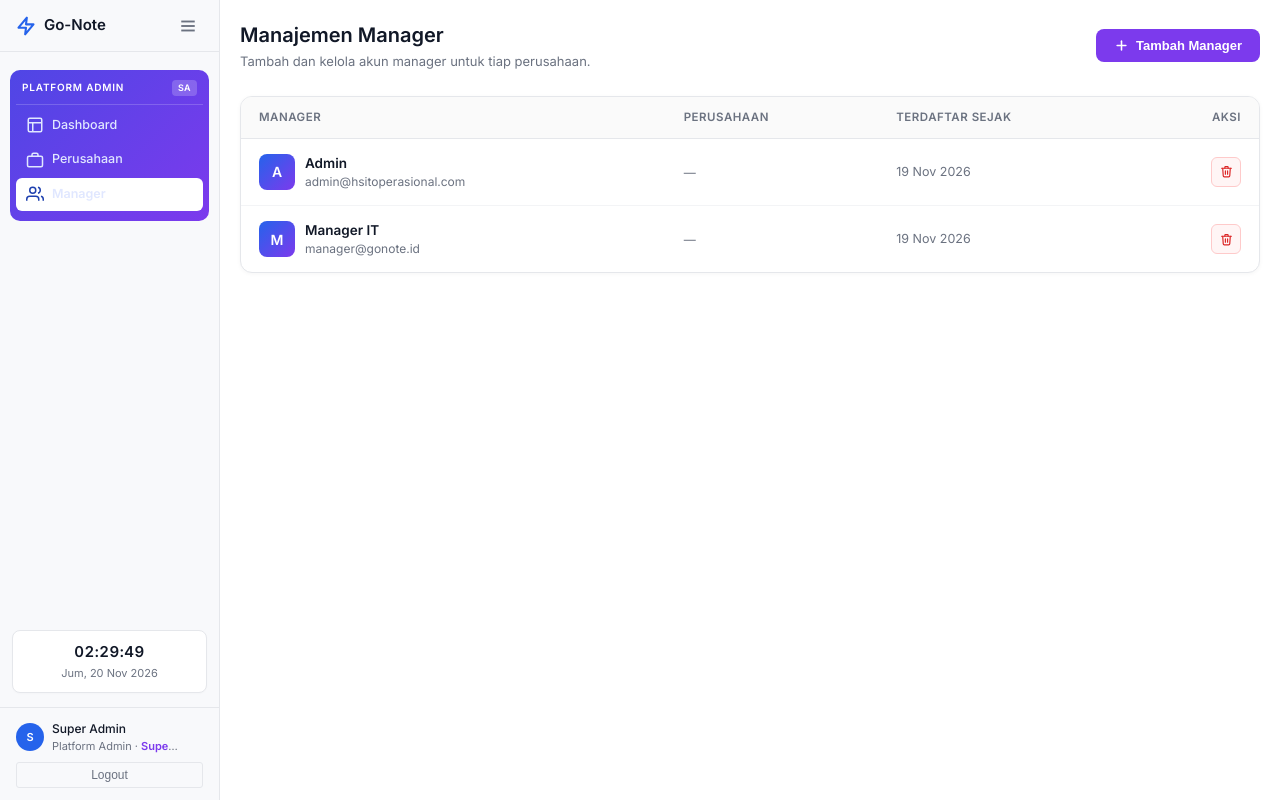
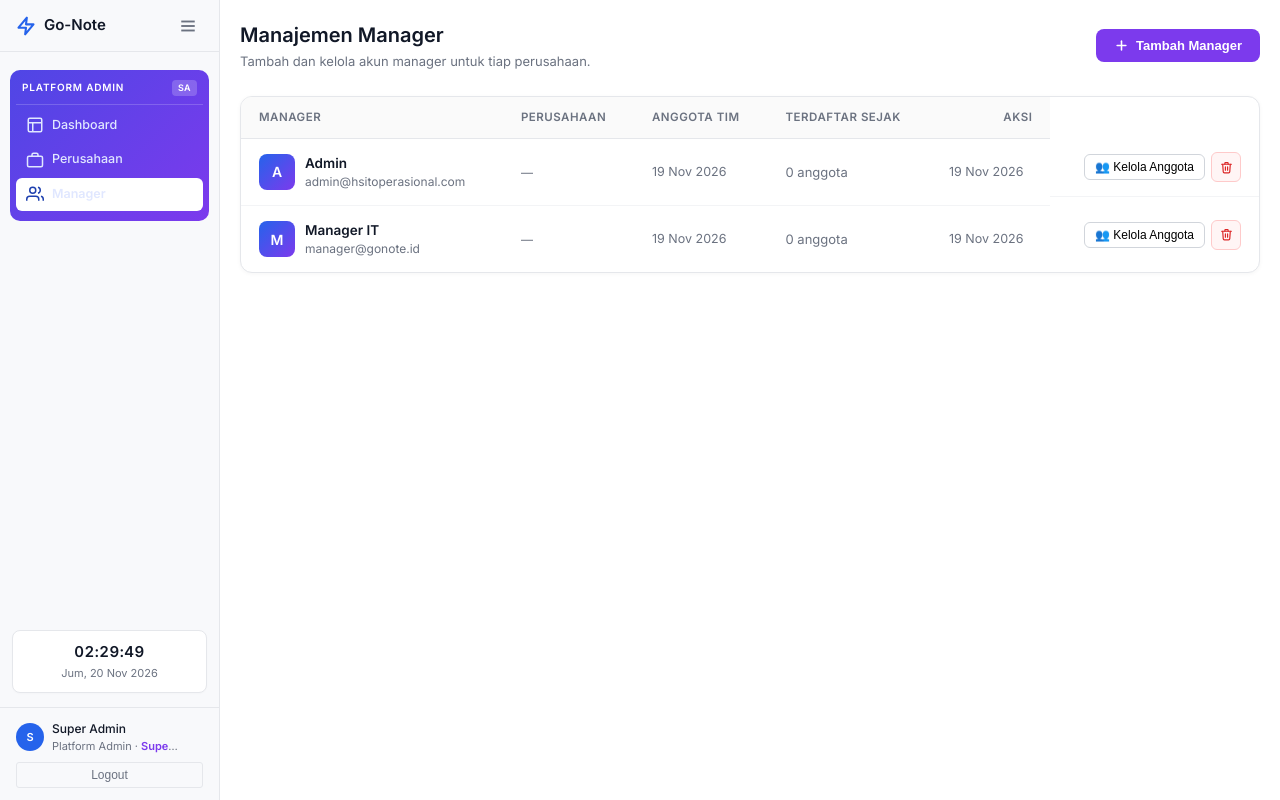
Before and after one commit to AryaYoo/go-note-it-ticket, a Laravel app: page /superadmin/managers in a window 1280 px wide. Run offline with Laravel 12, Linux system fonts and the light colour scheme; a user stored in the database is signed in; data comes from the database, SQL or seed files in the repository; style sheets or scripts are compiled from the project's sources; some libraries are stand-ins or nearby versions.

Commit message:
Add division-based access: manager_id on users, CompanyScope filter by team, assign staff UI

```diff
--- a/app/Http/Controllers/SuperAdminController.php
+++ b/app/Http/Controllers/SuperAdminController.php
@@ -221,13 +221,19 @@ class SuperAdminController extends Controller
     public function managers()
     {
         $managers = User::where('role', 'manager')
-            ->with('company')
+            ->with(['company', 'staff'])
             ->orderBy('name')
             ->paginate(10);
 
         $companies = Company::where('is_active', true)->orderBy('name')->get();
 
-        return view('superadmin.managers', compact('managers', 'companies'));
+        // Semua staff per company untuk modal assign
+        $allStaff = User::where('role', 'staff')
+            ->orderBy('name')
+            ->get()
+            ->groupBy('company_id');
+
+        return view('superadmin.managers', compact('managers', 'companies', 'allStaff'));
     }
 
     public function storeManager(Request $request)
@@ -267,4 +273,27 @@ class SuperAdminController extends Controller
         return redirect()->route('superadmin.managers')
             ->with('success', 'Manager berhasil dihapus.');
     }
+
+    public function assignStaff(Request $request, User $user)
+    {
+        if ($user->role !== 'manager') {
+            return redirect()->route('superadmin.managers')->with('error', 'User bukan manager.');
+        }
+
+        $staffIds = $request->input('staff_ids', []);
+
+        // Lepas semua staff lama dari manager ini
+        User::where('manager_id', $user->id)->update(['manager_id' => null]);
+
+        // Assign staff baru
+        if (!empty($staffIds)) {
+            User::whereIn('id', $staffIds)
+                ->where('role', 'staff')
+                ->where('company_id', $user->company_id)
+                ->update(['manager_id' => $user->id]);
+        }
+
+        return redirect()->route('superadmin.managers')
+            ->with('success', "Anggota tim {$user->name} berhasil diperbarui.");
+    }
 }
--- a/app/Models/User.php
+++ b/app/Models/User.php
@@ -19,6 +19,7 @@ class User extends Authenticatable
         'role',
         'divisi',
         'company_id',
+        'manager_id',
     ];
 
     protected $hidden = [
@@ -58,6 +59,24 @@ class User extends Authenticatable
         return $this->belongsTo(Company::class);
     }
 
+    /** Manager dari staff ini */
+    public function manager()
+    {
+        return $this->belongsTo(User::class, 'manager_id');
+    }
+
+    /** Staff yang dikelola oleh manager ini */
+    public function staff()
+    {
+        return $this->hasMany(User::class, 'manager_id');
+    }
+
+    /** Semua user_id dalam tim manager (termasuk dirinya sendiri) */
+    public function teamUserIds(): array
+    {
+        return $this->staff()->pluck('id')->push($this->id)->toArray();
+    }
+
     public function tickets()
     {
         return $this->hasMany(Ticket::class);
--- a/resources/views/superadmin/managers.blade.php
+++ b/resources/views/superadmin/managers.blade.php
@@ -158,13 +158,14 @@
             <tr>
                 <th>Manager</th>
                 <th>Perusahaan</th>
+                <th>Anggota Tim</th>
                 <th>Terdaftar Sejak</th>
                 <th style="text-align:right">Aksi</th>
             </tr>
         </thead>
         <tbody>
             @forelse($managers as $manager)
-            <tr>
+            <tr data-manager-id="{{ $manager->id }}" data-company-id="{{ $manager->company_id }}" data-staff-ids="{{ json_encode($manager->staff->pluck('id')->toArray()) }}">
                 <td>
                     <div class="user-chip">
                         <div class="user-chip-avatar">{{ strtoupper(substr($manager->name, 0, 1)) }}</div>
@@ -187,7 +188,23 @@
                     @endif
                 </td>
                 <td style="color: var(--muted); font-size: 12.5px;">{{ $manager->created_at->format('d M Y') }}</td>
-                <td style="text-align:right">
+                <td>
+                    @php $staffCount = $manager->staff->count(); @endphp
+                    <span style="font-size:13px; color:{{ $staffCount > 0 ? 'var(--text)' : 'var(--muted)' }}">
+                        {{ $staffCount }} anggota
+                    </span>
+                    @if($staffCount > 0)
+                        <div style="font-size:11.5px; color:var(--muted); margin-top:2px;">
+                            {{ $manager->staff->pluck('name')->join(', ') }}
+                        </div>
+                    @endif
+                </td>
+                <td style="color: var(--muted); font-size: 12.5px;">{{ $manager->created_at->format('d M Y') }}</td>
+                <td style="text-align:right; display:flex; gap:6px; justify-content:flex-end; align-items:center;">
+                    <button type="button" onclick="openAssignModal({{ $manager->id }}, '{{ addslashes($manager->name) }}')"
+                        style="padding:5px 10px; border:1px solid #d1d5db; border-radius:6px; background:#fff; font-size:12px; cursor:pointer; white-space:nowrap;">
+                        👥 Kelola Anggota
+                    </button>
                     <form method="POST" action="{{ route('superadmin.managers.destroy', $manager) }}"
                         onsubmit="return confirm('Hapus manager {{ addslashes($manager->name) }}?')" style="display:inline">
                         @csrf @method('DELETE')
@@ -204,7 +221,7 @@
             </tr>
             @empty
             <tr>
-                <td colspan="4">
+                <td colspan="5">
                     <div class="sa-empty">
                         <svg width="40" height="40" viewBox="0 0 24 24" fill="none" stroke="#D1D5DB" stroke-width="1.5">
                             <path d="M17 21v-2a4 4 0 0 0-4-4H5a4 4 0 0 0-4 4v2"/>
@@ -297,5 +314,67 @@ document.querySelectorAll('.modal-overlay').forEach(function(overlay) {
         mousedownOnBackdrop = false;
     });
 });
+
+// Assign staff modal
+const allStaffData = @json($allStaff);
+
+function openAssignModal(managerId, managerName) {
+    document.getElementById('assignManagerId').value = managerId;
+    document.getElementById('assignManagerName').textContent = managerName;
+    document.getElementById('assignStaffForm').action = '{{ url("superadmin/managers") }}/' + managerId + '/assign-staff';
+
+    // Ambil company_id manager dari data yang tersedia
+    const companyId = document.querySelector('[data-manager-id="' + managerId + '"]')?.dataset.companyId;
+    const currentStaffIds = JSON.parse(document.querySelector('[data-manager-id="' + managerId + '"]')?.dataset.staffIds || '[]');
+    const staffList = document.getElementById('assignStaffList');
+    staffList.innerHTML = '';
+
+    // Semua staff dalam semua company (atau filter by companyId jika tersedia)
+    let staffFound = false;
+    for (const [cId, staffArr] of Object.entries(allStaffData)) {
+        staffArr.forEach(function(s) {
+            staffFound = true;
+            const checked = currentStaffIds.includes(s.id) ? 'checked' : '';
+            staffList.innerHTML += `
+                <label style="display:flex; align-items:center; gap:10px; padding:8px 12px; border-radius:8px; cursor:pointer; border:1px solid #e5e7eb; margin-bottom:6px;">
+                    <input type="checkbox" name="staff_ids[]" value="${s.id}" ${checked} style="width:16px; height:16px; cursor:pointer;">
+                    <div>
+                        <div style="font-size:13px; font-weight:600;">${s.name}</div>
+                        <div style="font-size:11.5px; color:#6b7280;">${s.email}${s.divisi ? ' · ' + s.divisi : ''}</div>
+                    </div>
+                </label>`;
+        });
+    }
+    if (!staffFound) {
+        staffList.innerHTML = '<p style="color:#6b7280; font-size:13px; text-align:center;">Belum ada staff di perusahaan ini.</p>';
+    }
+
+    document.getElementById('assignStaffModal').style.display = 'flex';
+}
 </script>
+
+{{-- Modal Assign Staff --}}
+<div id="assignStaffModal" style="display:none; position:fixed; inset:0; background:rgba(0,0,0,.5); z-index:9999; align-items:center; justify-content:center;"
+    onclick="if(event.target===this)this.style.display='none'">
+    <div style="background:#fff; border-radius:12px; padding:28px; width:100%; max-width:480px; max-height:80vh; overflow-y:auto; box-shadow:0 8px 32px rgba(0,0,0,.18);">
+        <h3 style="margin:0 0 4px; font-size:16px; font-weight:700;">Kelola Anggota Tim</h3>
+        <p style="margin:0 0 18px; font-size:13px; color:#6b7280;">Manager: <strong id="assignManagerName"></strong></p>
+
+        <form id="assignStaffForm" method="POST">
+            @csrf
+            <input type="hidden" id="assignManagerId" name="manager_id">
+            <div id="assignStaffList" style="margin-bottom:16px; max-height:50vh; overflow-y:auto;"></div>
+            <div style="display:flex; gap:10px; justify-content:flex-end; border-top:1px solid #e5e7eb; padding-top:14px; margin-top:4px;">
+                <button type="button" onclick="document.getElementById('assignStaffModal').style.display='none'"
+                    style="padding:8px 18px; border:1px solid #d1d5db; border-radius:8px; background:#fff; font-size:13px; cursor:pointer;">
+                    Batal
+                </button>
+                <button type="submit"
+                    style="padding:8px 18px; border:none; border-radius:8px; background:#7C3AED; color:#fff; font-size:13px; font-weight:600; cursor:pointer;">
+                    Simpan
+                </button>
+            </div>
+        </form>
+    </div>
+</div>
 @endpush
--- a/routes/web.php
+++ b/routes/web.php
@@ -91,6 +91,7 @@ Route::middleware('auth')->group(function () {
         Route::get('/managers', [\App\Http\Controllers\SuperAdminController::class, 'managers'])->name('managers');
         Route::post('/managers', [\App\Http\Controllers\SuperAdminController::class, 'storeManager'])->name('managers.store');
         Route::delete('/managers/{user}', [\App\Http\Controllers\SuperAdminController::class, 'destroyManager'])->name('managers.destroy');
+        Route::post('/managers/{user}/assign-staff', [\App\Http\Controllers\SuperAdminController::class, 'assignStaff'])->name('managers.assign-staff');
     });
 
     // Manager Routes
```
Also changed, not shown: app/Models/Scopes/CompanyScope.php (+8 -0 lines), database/migrations/2026_11_20_000001_add_manager_id_to_users_table.php (added), 3 other files.
